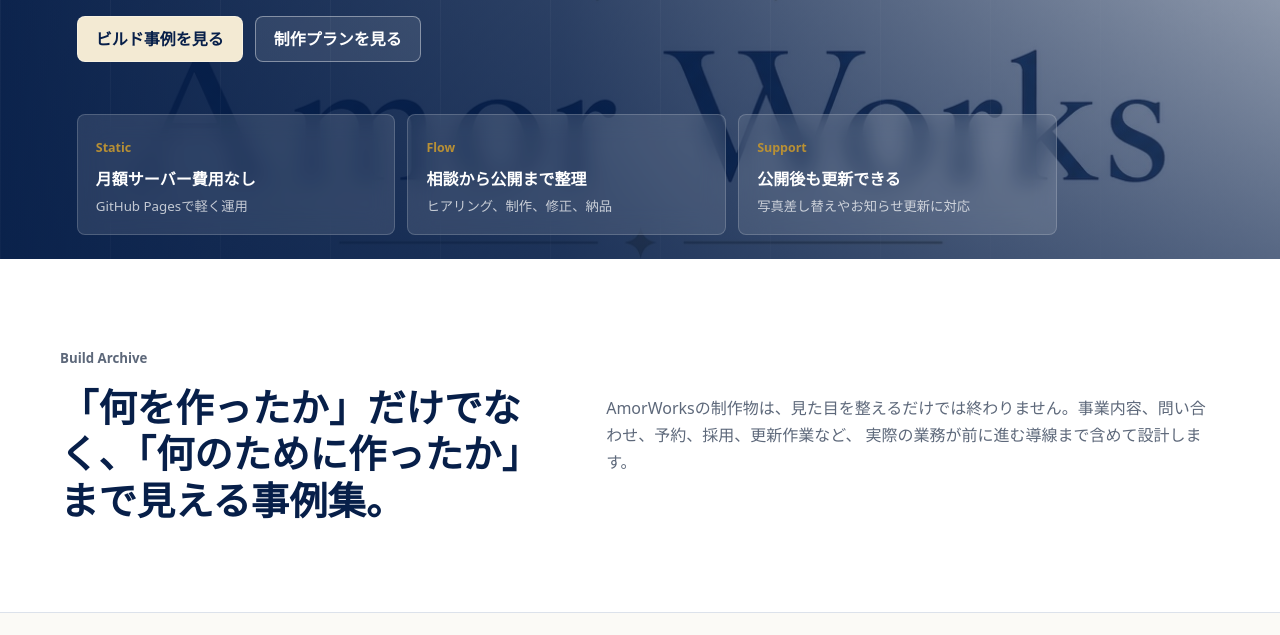
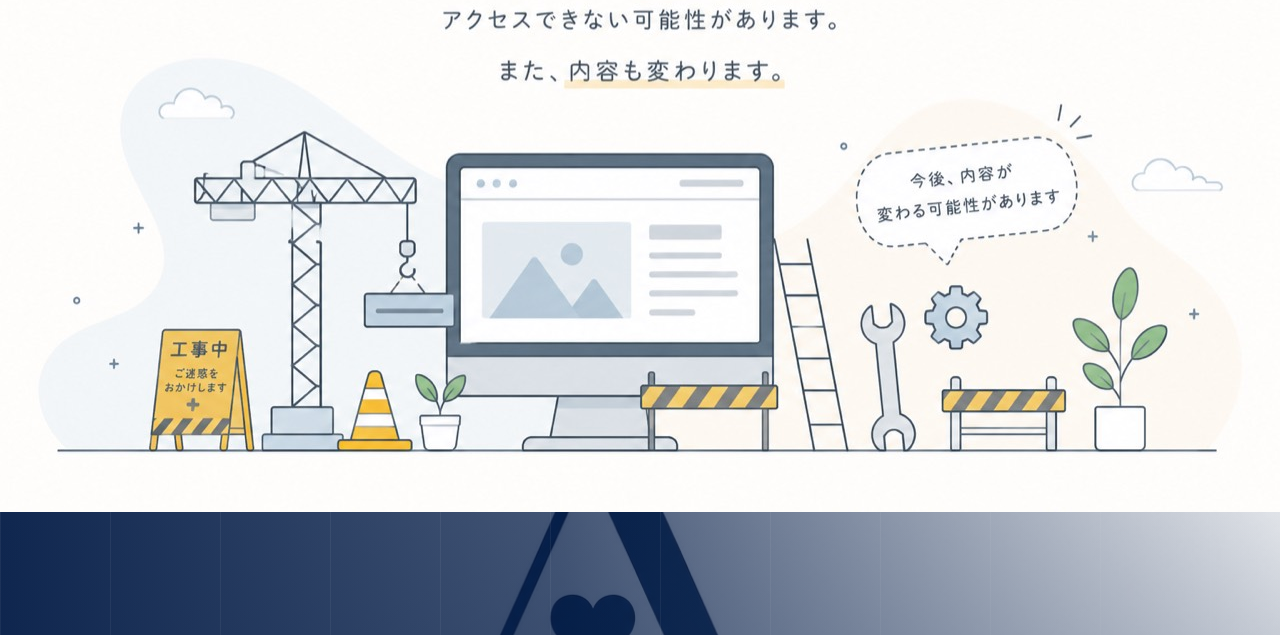
Before and after one commit to AmorWorks/showcase, a plain HTML site: page index.html in a window 1280 px wide. Shown: the part 413-1048 px from the top of the page. Drawn offline with Linux system fonts and the light colour scheme.

Commit message:
Add top construction image

```diff
--- a/index.html
+++ b/index.html
@@ -42,6 +42,13 @@
     </header>
 
     <main id="top">
+      <section class="top-construction" aria-label="サイト構築中のお知らせ">
+        <img
+          src="assets/showcase-under-construction.jpg"
+          alt="サイト構築中です。更新の可能性があり、タイミングによってはアクセスできない可能性があります。また、内容も変わります。"
+        >
+      </section>
+
       <section class="hero" aria-labelledby="hero-title">
         <div class="hero-shade" aria-hidden="true"></div>
         <div class="hero-content">
--- a/styles.css
+++ b/styles.css
@@ -137,6 +137,16 @@ a {
   border: 1px solid rgba(255, 255, 255, 0.24);
   border-radius: 8px;
   font: inherit;
+}
+
+.top-construction {
+  padding-top: 72px;
+  background: #fffdf9;
+}
+
+.top-construction img {
+  width: min(100%, 1280px);
+  margin: 0 auto;
 }
 
 .hero {
@@ -1080,6 +1090,10 @@ p {
     padding: 11px 10px;
   }
 
+  .top-construction {
+    padding-top: 64px;
+  }
+
   .hero {
     flex-direction: column;
     min-height: 76svh;
```
Also changed, not shown: 00-資料/02-サイトブラッシュアップ資料/20260704_トップ構築中画像/1-写真1.jpg (added), assets/showcase-under-construction.jpg (added), 1 other file.
